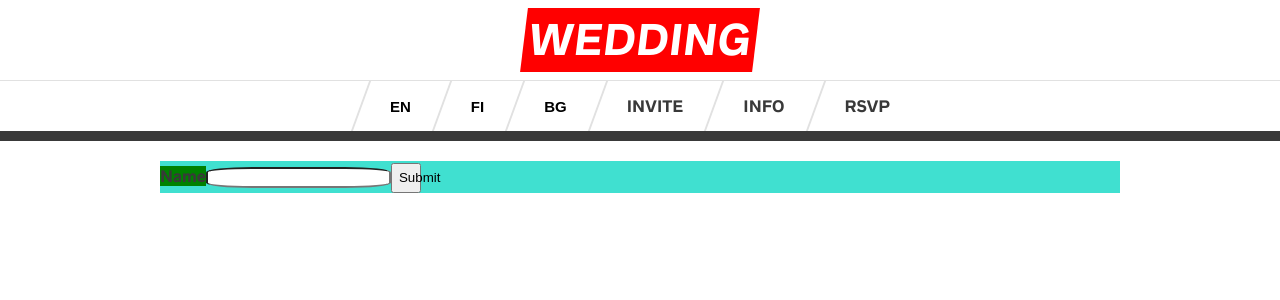
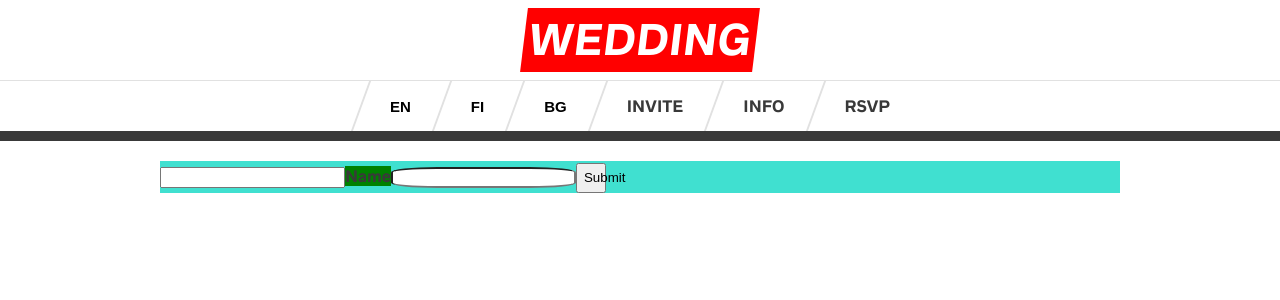
Before and after one commit to matiaskantele/rsvp, a Next.js app: page /rsvp in a window 1280 px wide. Shown: the top 300 px of the page. Built offline with nearby package versions, Linux system fonts and the light colour scheme.

Commit message:
another one

```diff
--- a/components/Form.js
+++ b/components/Form.js
@@ -33,6 +33,7 @@ const onSubmit = values => {
 const rsvpForm = props => {
   const formik = useFormik({
     initialValues: {
+      "bot-field": "",
       name: "",
       meal: "MEAT",
     },
@@ -42,8 +43,14 @@ const rsvpForm = props => {
   const { t } = useTranslation();
 
   return (
-    <Form name="rsvp" netlify onSubmit={formik.handleSubmit}>
+    <Form
+      name="rsvp"
+      data-netlify="true"
+      data-netlify-honeypot="bot-field"
+      onSubmit={formik.handleSubmit}
+    >
       <input type="hidden" name="form-name" value="rsvp" />
+      <input name="bot-field" onChange={formik.handleChange} />
       <Label htmlFor="name">Name</Label>
       <Input
         name="name"
```
